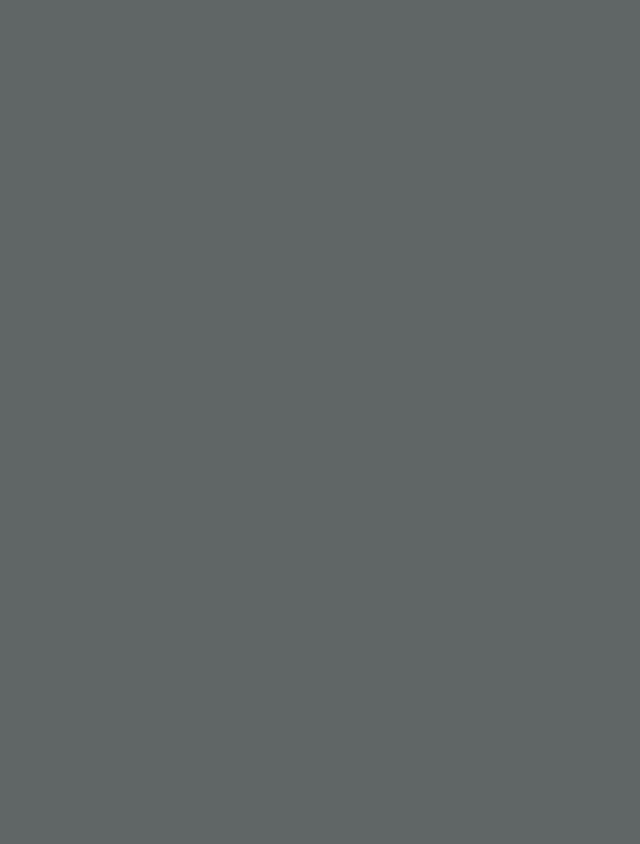
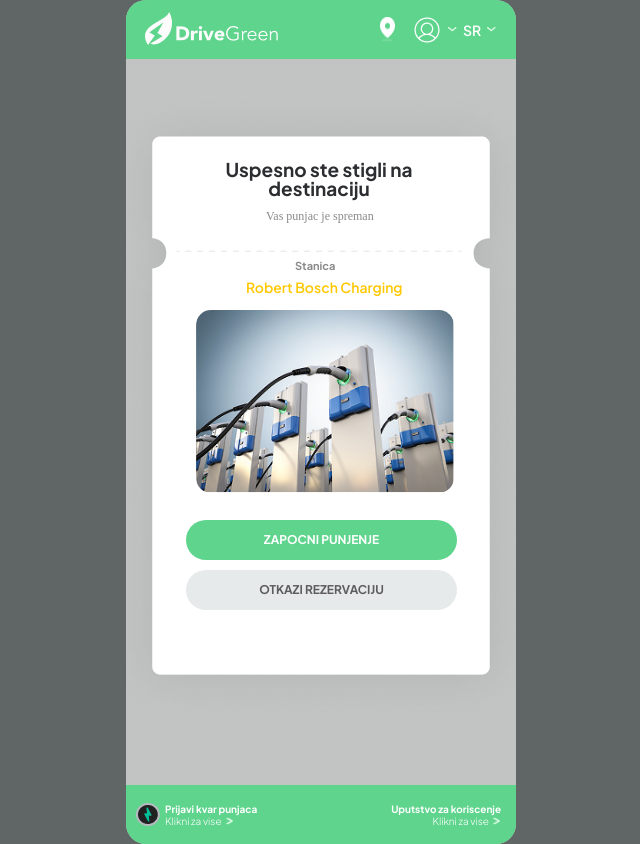
Before and after one commit to VladaTasic987/DriveGreen, a React (Vite) app in the folder DriveGreen/: page /successfulDestination in a window 1280 px wide. Before the commit this address had no page. Shown: the whole page, without its empty margins (319-959 px from the left). Before the commit the page ends 800 px from the top, so only its background shows below. Built offline with nearby package versions, Linux system fonts and the light colour scheme.

Commit message:
Successful charge card UI

```diff
--- a/DriveGreen/src/App.scss
+++ b/DriveGreen/src/App.scss
@@ -20,3 +20,4 @@ body {
 @import "./assets/MapComponents/MapStart";
 @import "./assets/MapComponents/ViewMoreCard";
 @import "./assets/MapComponents/ReservedCharger";
+@import "./assets/MapComponents/SuccessfulDestination";
--- a/DriveGreen/src/assets/MapComponents/ReservedCharger.jsx
+++ b/DriveGreen/src/assets/MapComponents/ReservedCharger.jsx
@@ -6,13 +6,21 @@ import DottedLine from "../Images/DottedLine.png"
 import { Link } from "react-router-dom";
 import { useRef, useState } from "react";
 import MapBackground from "../Layout/MapBackground";
+import { SuccessfulDestination } from "./SuccessfulDestination";
 
 
 
 export function ReservedCharger() {
   const [visible, setVisible] = useState(true);
 
+  const [showCard, setShowCard] = useState(false);
 
+  function showCardAfterSeconds() {
+    setShowCard(false);
+    setTimeout(() => {
+        setShowCard(true);
+    }, 4000)
+  }
 
   const mapRef = useRef();
 
@@ -26,7 +34,7 @@ export function ReservedCharger() {
   };
 
     return (
-        <div id="reserved-container">
+        !showCard ? (<div id="reserved-container">
             <MapHeader />
 
             <div style={{ display: visible ? 'block' : 'none' }}>
@@ -63,19 +71,24 @@ export function ReservedCharger() {
 
             <div className="buttons-div">
                 <button
-                onClick={handleDrawRoute}
+                onClick={()=> {
+                    handleDrawRoute();
+                    showCardAfterSeconds();
+                }}
                 className="button-one"
                 >prikaži rutu</button>
                 <button className="button-two">
                     <Link
                         className="button-two-link"
-                        to="/viewMore"
+                        to="/mapStart"
                     >otkaži rezervaciju</Link>
                 </button>
             </div>
             </div>
             <MapBackground ref={mapRef} style={{ display: visible ? 'none' : 'block' }}/>
             <MapFooter />
-        </div>
-    )
+        </div>)  :  (<SuccessfulDestination/> )
+
+)
+
 }
--- /dev/null
+++ b/DriveGreen/src/assets/MapComponents/SuccessfulDestination.jsx
@@ -0,0 +1,56 @@
+import { MapHeader } from "../Layout/MapHeader"
+import { MapFooter } from "../Layout/MapFooter"
+import congradulationBackground from "../Images/CongratulationBackground.png"
+import dottedLine from "../Images/DottedLine.png"
+import chargerLarge from "../Images/ChargerLarge.png"
+import { Link } from "react-router-dom"
+
+
+
+export function SuccessfulDestination() {
+
+
+    return (
+
+
+        <div id="success-container">
+            <MapHeader/>
+
+            <div className="middle-content">
+
+                <img
+                className="background-image"
+                src={congradulationBackground} alt="background" />
+
+                <div className="text-container">
+                <h2 className="sucess-text">Uspesno ste stigli na destinaciju</h2>
+                </div>
+
+                <p className="ready-text">Vas punjac je spreman</p>
+
+                <img
+                className="dotted-line"
+                src={dottedLine}
+                alt="line" />
+
+                <h3 className="station-text">Stanica</h3>
+
+                <h1 className="robert-bosch">Robert Bosch Charging</h1>
+
+                <img
+                className="charger-img"
+                src={chargerLarge}
+                alt="charger" />
+
+                <Link className="first-button">ZAPOCNI PUNJENJE</Link>
+                <Link
+                to="/mapStart"
+                className="second-button">OTKAZI REZERVACIJU</Link>
+
+            </div>
+
+            <MapFooter/>
+        </div>
+    )
+
+}
--- /dev/null
+++ b/DriveGreen/src/assets/MapComponents/_SuccessfulDestination.scss
@@ -0,0 +1,145 @@
+#success-container{
+    width: 390px;
+    height: 844px;
+    border-radius: 20px;
+    background-color: #ffffff9e;
+    display: flex;
+    justify-content: center;
+    align-items: center;
+    flex-direction: column;
+    position: relative;
+
+
+    @import "../Layout/MapHeader.scss";
+    @import "../Layout/MapFooter.scss";
+
+    .middle-content {
+        position: relative;
+        width: 100%;
+        height: 724px;
+    }
+
+    .background-image {
+        position: absolute;
+        top: 30px;
+        z-index: 1;
+    }
+
+    .text-container {
+        position: absolute;
+        z-index: 2;
+        width: 246px;
+        height: 31px;
+        text-align: center;
+        top: 100px;
+        left: 70px;
+    }
+
+    .sucess-text {
+        position: absolute;
+        z-index: 2;
+        width: 100%;
+        font-family: Plus Jakarta Sans;
+        font-weight: 700;
+        font-size: 19px;
+        line-height: 100%;
+        color: rgba(44, 45, 48, 1);
+        text-align: center;
+    }
+
+    .ready-text {
+        position: absolute;
+        top: 150px;
+        left: 140px;
+        z-index: 2;
+        font-family: Puls Jakarta Sans;
+        font-weight: 400;
+        font-size: 12px;
+        line-height: 100%;
+        color: rgba(138, 138, 138, 1);
+    }
+
+    .dotted-line {
+        position: absolute;
+        z-index: 2;
+        top: 190px;
+        left: 50px;
+    }
+
+    .station-text {
+        position: absolute;
+        z-index: 2;
+        top: 200px;
+        left: 169px;
+        font-family: Plus Jakarta Sans;
+        font-weight: 700;
+        font-size: 11px;
+        color: rgba(138, 138, 138, 1);
+        line-height: 100%;
+    }
+
+    .robert-bosch {
+        position: absolute;
+        z-index: 2;
+        top: 220px;
+        left: 120px;
+        font-family: Plus  Jakarta Sans;
+        font-weight: 600;
+        font-size: 14px;
+        line-height: 100%;
+        color: rgba(255, 200, 1, 1);
+    }
+
+    .charger-img {
+        position: absolute;
+        z-index: 2;
+        width: 257.7px;
+        height: 183px;
+        border-radius: 15px;
+        top: 250px;
+        left: 70px;
+    }
+
+    .first-button {
+        position: absolute;
+        z-index: 2;
+        top: 460px;
+        left: 60px;
+        text-decoration: none;
+        width: 271px;
+        height: 40px;
+        border-radius: 24px;
+        background-color: rgba(94, 212, 140, 1);
+        display: flex;
+        justify-content: center;
+        align-items: center;
+        font-family: Plus Jakarta Sans;
+        font-weight: 700;
+        font-size: 12px;
+        line-height: 100%;
+        color: rgba(255, 255, 255, 1);
+    }
+
+    .second-button {
+        position: absolute;
+        z-index: 2;
+        position: absolute;
+        z-index: 2;
+        top: 510px;
+        left: 60px;
+        text-decoration: none;
+        width: 271px;
+        height: 40px;
+        border-radius: 24px;
+        background-color: rgba(230, 234, 234, 1);
+        display: flex;
+        justify-content: center;
+        align-items: center;
+        font-family: Plus Jakarta Sans;
+        font-weight: 700;
+        font-size: 12px;
+        line-height: 100%;
+        color: rgba(94, 93, 93, 1);
+    }
+
+}
--- a/DriveGreen/src/assets/Router.jsx
+++ b/DriveGreen/src/assets/Router.jsx
@@ -9,6 +9,7 @@ import { ForgotCodePassword } from './LoginComponents/ForgotCodePassword';
 import { MapStart } from './MapComponents/MapStart';
 import { ViewMoreCard } from './MapComponents/ViewMoreCard';
 import { ReservedCharger } from './MapComponents/ReservedCharger';
+import { SuccessfulDestination } from './MapComponents/SuccessfulDestination';
 
 export function AppRoutes() {
   return (
@@ -22,7 +23,7 @@ export function AppRoutes() {
       <Route path="/mapStart" element={<MapStart />} />
       <Route path="/viewMore" element={<ViewMoreCard />} />
       <Route path="/reservedCharger" element={<ReservedCharger />} />
-
+      <Route path="/successfulDestination" element={<SuccessfulDestination />} />
     </Routes>
   );
 };
```
